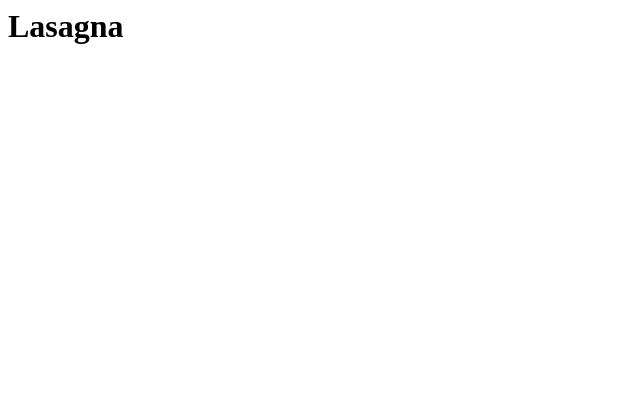
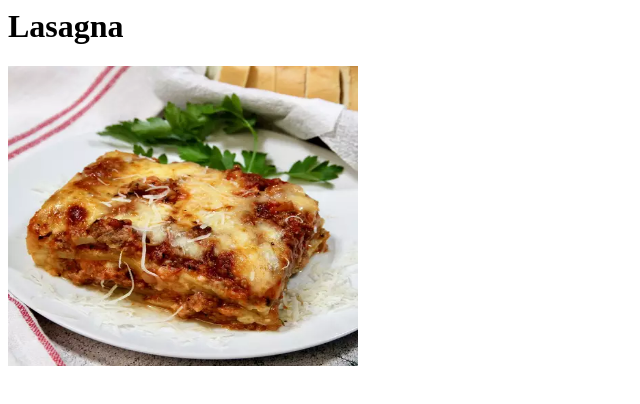
Before and after one commit to AliHassanL12/Odin-Recipes-, a plain HTML site: page recipes/lasagna.html in a window 1280 px wide. Shown: the whole page, without its empty margins (0-640 px from the left). Drawn offline with Linux system fonts and the light colour scheme.

Commit message:
Add image to lasagna page
Needed to add the picture of the recipe lasagna under the
heading for visual appeal to the user. Also because normally
in a recipe page, you will have a picture of the dish.

```diff
--- a/recipes/lasagna.html
+++ b/recipes/lasagna.html
@@ -6,6 +6,7 @@
     </head>
     <body>
         <h1>Lasagna</h1>
+        <img src="../img/lasagna.webp" alt="Delicious Looking Lasagna" height="300" width="350">
     </body>
 </html>
 </DOCTYPE>
```
Also changed, not shown: img/lasagna.webp (added).
